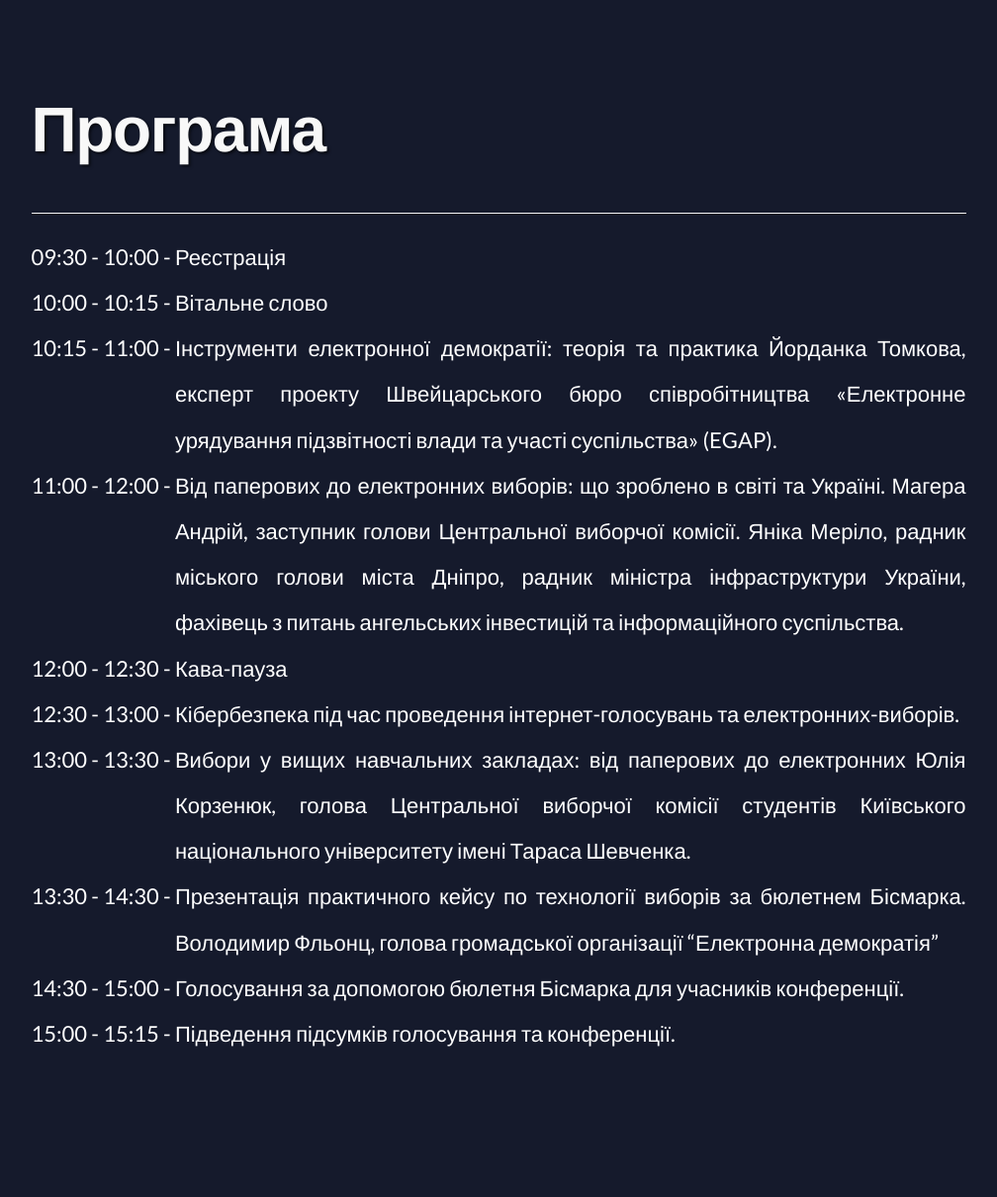
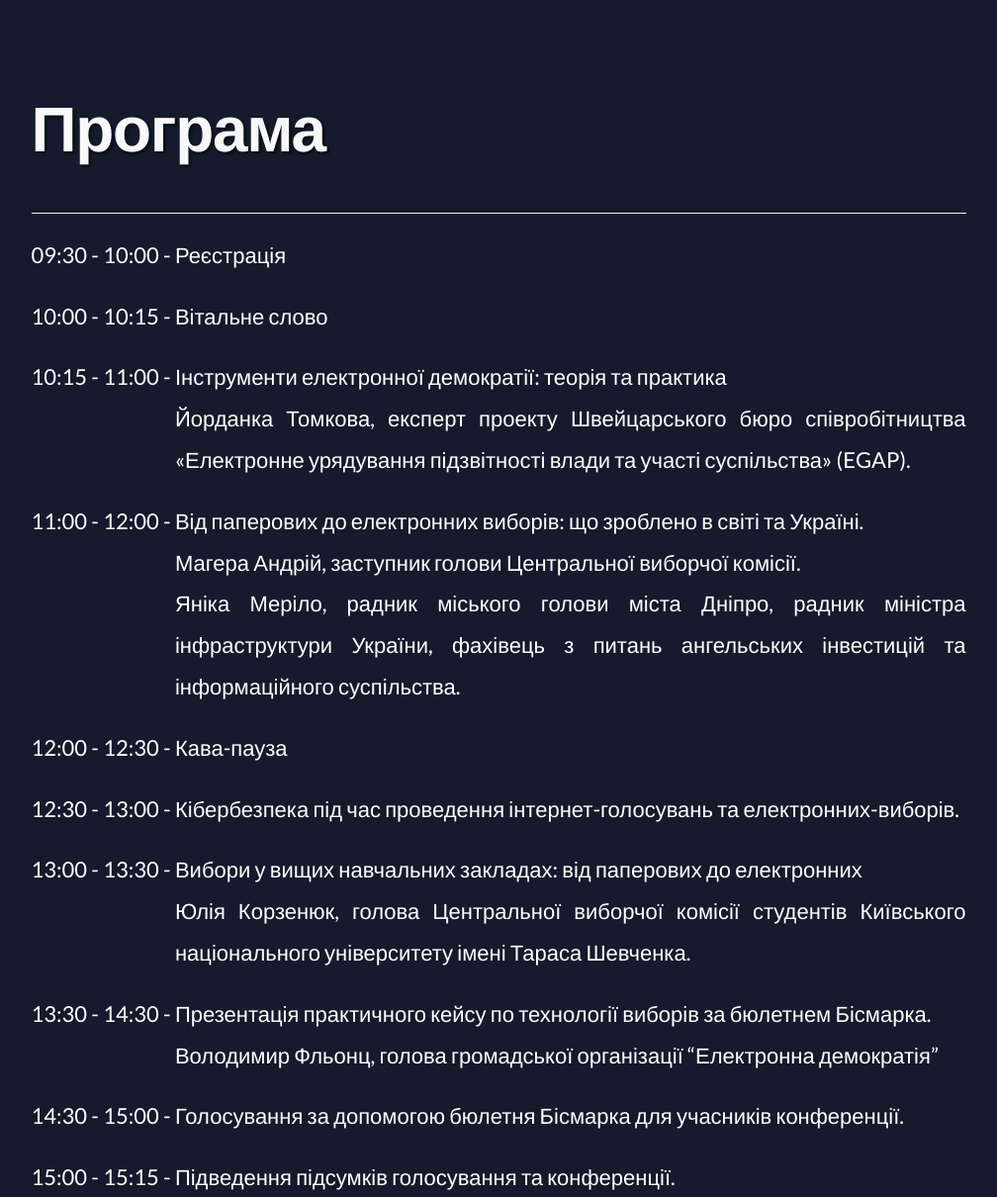
Before and after one commit to mrkiril/heroku_conference, a Django app: page / in a window 1280 px wide. Shown: the part 4917-6127 px from the top of the page at 99% size, without its empty margins (136-1144 px from the left). Run offline with Django 3.2, Linux system fonts and the light colour scheme; some libraries are stand-ins or nearby versions.

Commit message:
line height change

```diff
--- a/hello/static/css/landing-page.css
+++ b/hello/static/css/landing-page.css
@@ -195,7 +195,7 @@ h6 {
 }
 #agenda .j_inline {
     color: #fff;
-    line-height: 2.1;
+    line-height: 1.9;
 }
 
 #agenda p {
@@ -427,6 +427,10 @@ ul li.helper {
     white-space: nowrap;
 }
 
+.spacer {
+    height: 20px;
+
+}
 
 
 @media (max-width: 425px) {
@@ -475,11 +479,12 @@ ul li.helper {
     #speakers ul {
         text-align: center;
     }
-
+    /*
     #agenda .spacer {
-        height: 15px;
+        height: 20px;
 
     }
+    */
 
     #agenda .j_inline {
         line-height: 1.6;
--- a/hello/templates/index.html
+++ b/hello/templates/index.html
@@ -268,7 +268,7 @@
                                 </td>
                                 <td>
                                     <p class="j_inline" align="justify">
-                                    Інструменти електронної демократії: теорія та практика Йорданка Томкова, експерт проекту Швейцарського бюро співробітництва «Електронне урядування підзвітності влади та участі суспільства» (EGAP).
+                                    Інструменти електронної демократії: теорія та практика<br> Йорданка Томкова, експерт проекту Швейцарського бюро співробітництва «Електронне урядування підзвітності влади та участі суспільства» (EGAP).
                                     </p>
                                 </td>
                             </tr>
@@ -282,9 +282,9 @@
                                 <td>
                                     <p class="j_inline" align="justify">
                                     Від паперових до електронних виборів: що зроблено в світі та Україні.
-                                    Магера Андрій, заступник голови Центральної виборчої комісії.
+                                    <br>Магера Андрій, заступник голови Центральної виборчої комісії.
 
-                                    Яніка Меріло, радник міського голови міста Дніпро, радник міністра інфраструктури                                 України, фахівець з питань ангельських інвестицій та інформаційного суспільства.
+                                    <br>Яніка Меріло, радник міського голови міста Дніпро, радник міністра інфраструктури                                 України, фахівець з питань ангельських інвестицій та інформаційного суспільства.
                                     </p>
                                 </td>
                             </tr>
@@ -324,7 +324,7 @@
                                 <td>
                                     <p class="j_inline" align="justify">
                                     Вибори у вищих навчальних закладах: від паперових до електронних
-                                    Юлія Корзенюк, голова Центральної виборчої комісії студентів Київського національного                         університету імені Тараса Шевченка.
+                                    <br>Юлія Корзенюк, голова Центральної виборчої комісії студентів Київського національного                         університету імені Тараса Шевченка.
                                     </p>
                                 </td>
                             </tr>
@@ -337,7 +337,7 @@
                                 </td>
                                 <td>
                                     <p class="j_inline" align="justify">
-                                    Презентація практичного кейсу по технології виборів за бюлетнем Бісмарка. Володимир Фльонц, голова громадської організації “Електронна демократія”
+                                    Презентація практичного кейсу по технології виборів за бюлетнем Бісмарка.<br>Володимир Фльонц, голова громадської організації “Електронна демократія”
                                     </p>
                                 </td>
                             </tr>
```
